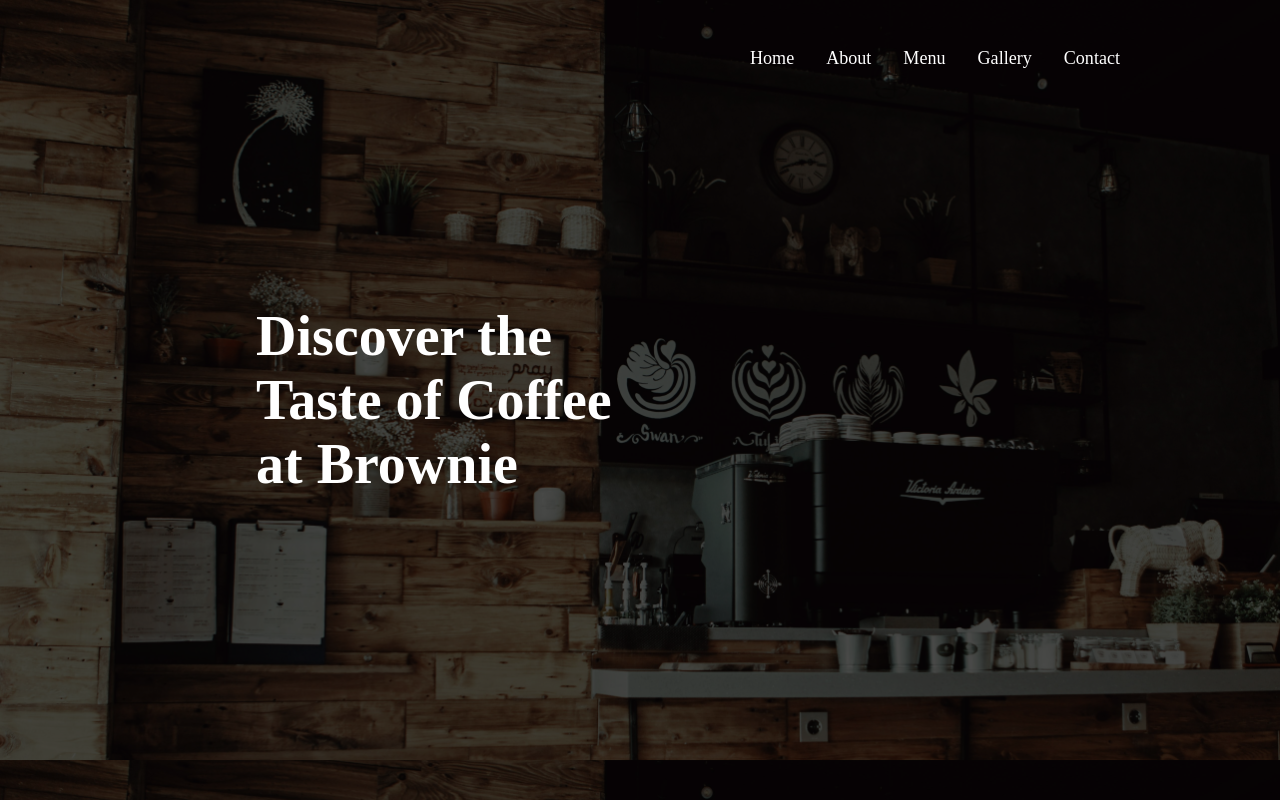
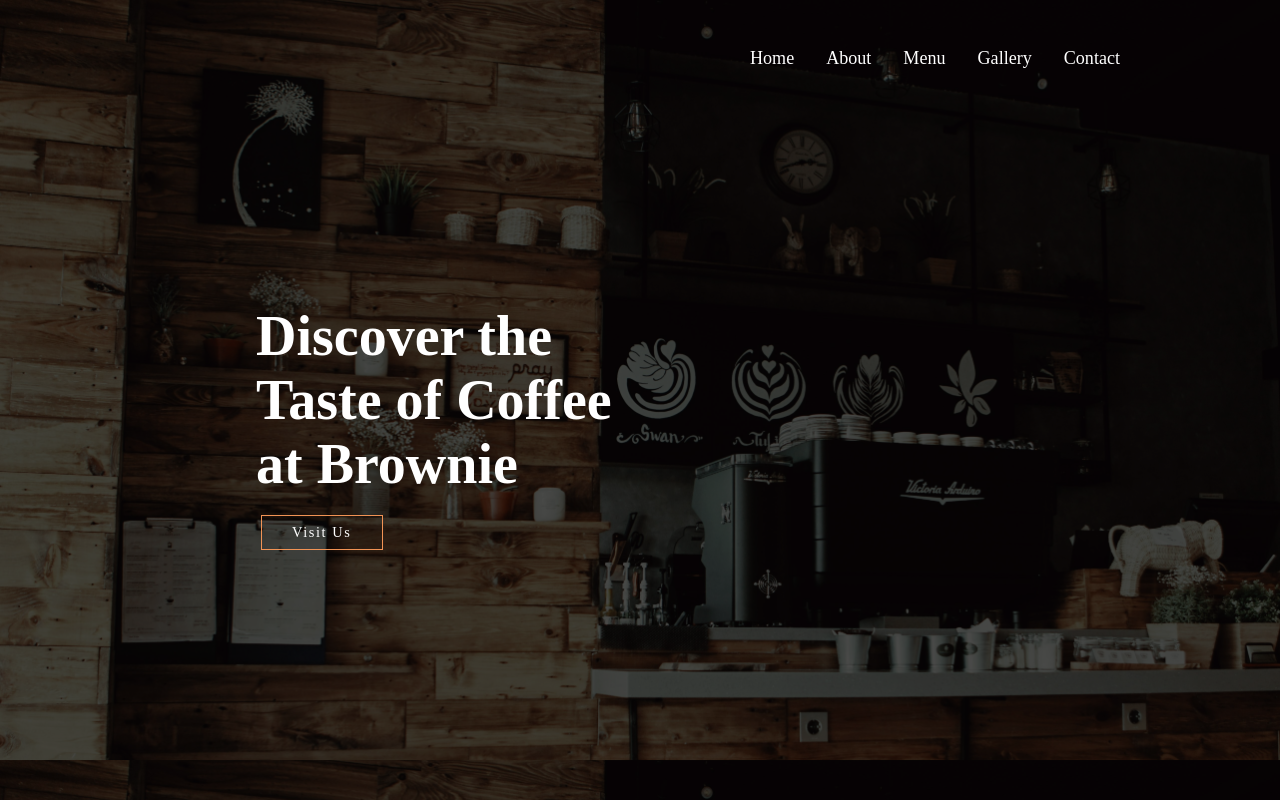
Before and after one commit to Binada-SH/React_coffee_shop_website, a React (Vite) app in the folder coffee_shop/Coffee_Shop/: page / in a window 1280 px wide. Built offline with nearby package versions, Linux system fonts and the light colour scheme.

Commit message:
Call To Action Button Implementation And Styling

```diff
--- a/coffee_shop/Coffee_Shop/src/App.jsx
+++ b/coffee_shop/Coffee_Shop/src/App.jsx
@@ -1,6 +1,7 @@
 import React from 'react'
 import './App.css';
 import Navbar from './Components/navbar/navbar';
+import Cta_btn from './Components/cta_btn/cta_btn';
 
 const App = () => {
   return (
@@ -11,6 +12,9 @@ const App = () => {
       <div className= 'hero_title'>
         <h1>Discover the <br/>Taste of Coffee <br/>at Brownie</h1>
       </div>
+      <div className="cta">
+        <Cta_btn/>
+      </div>
     </div>
 
   )
--- a/coffee_shop/Coffee_Shop/src/Components/cta_btn/cta_btn.css
+++ b/coffee_shop/Coffee_Shop/src/Components/cta_btn/cta_btn.css
@@ -0,0 +1,26 @@
+* {
+    margin: 0;
+    padding: 0;
+}
+
+.cta_btn {
+    cursor: pointer;
+    display: flex;
+    justify-content: center;
+    align-items: center;
+    width: 100px;
+    height: auto;
+    border: 0.3px solid #f19355;
+    padding: 8px 10px;
+    margin-top: 1.2rem;
+    margin-left: 16.3rem;
+}
+.cta_btn a {
+    text-align: center;
+    font-size: 0.9rem;
+    font-family: 'kanit';
+    letter-spacing: 0.1rem;
+    color: #ffffff;
+    text-decoration: none;
+
+}
--- a/coffee_shop/Coffee_Shop/src/Components/cta_btn/cta_btn.jsx
+++ b/coffee_shop/Coffee_Shop/src/Components/cta_btn/cta_btn.jsx
@@ -1,13 +1,14 @@
 import React from 'react'
 import './cta_btn.css';
 
-const background = () => {
+const cta_btn = () => {
   return (
-    <div>
+    <div className= 'cta_btn'>
+      <a href="#visit">Visit Us</a>
 
 
     </div>
   )
 }
 
-export default background
+export default cta_btn
```
